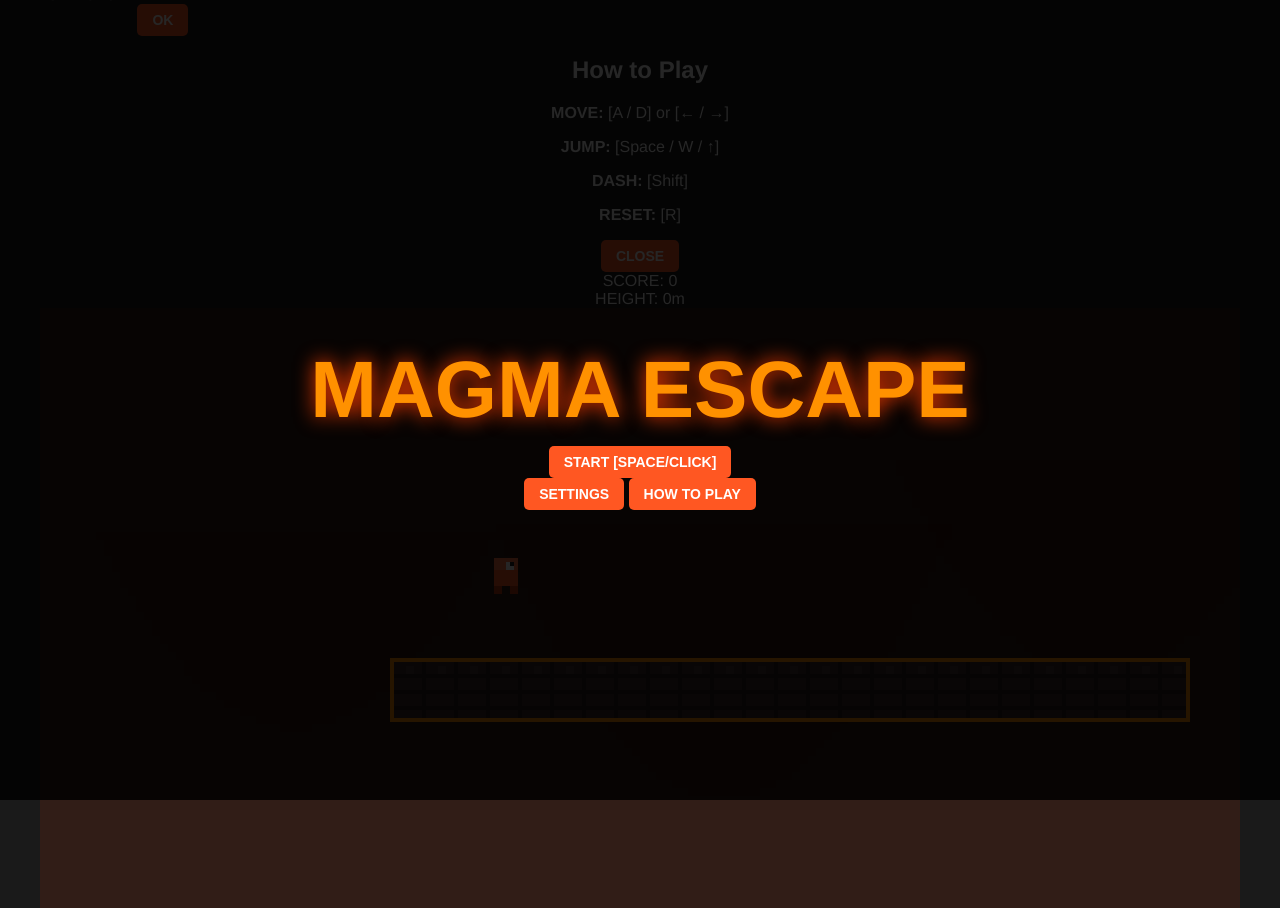
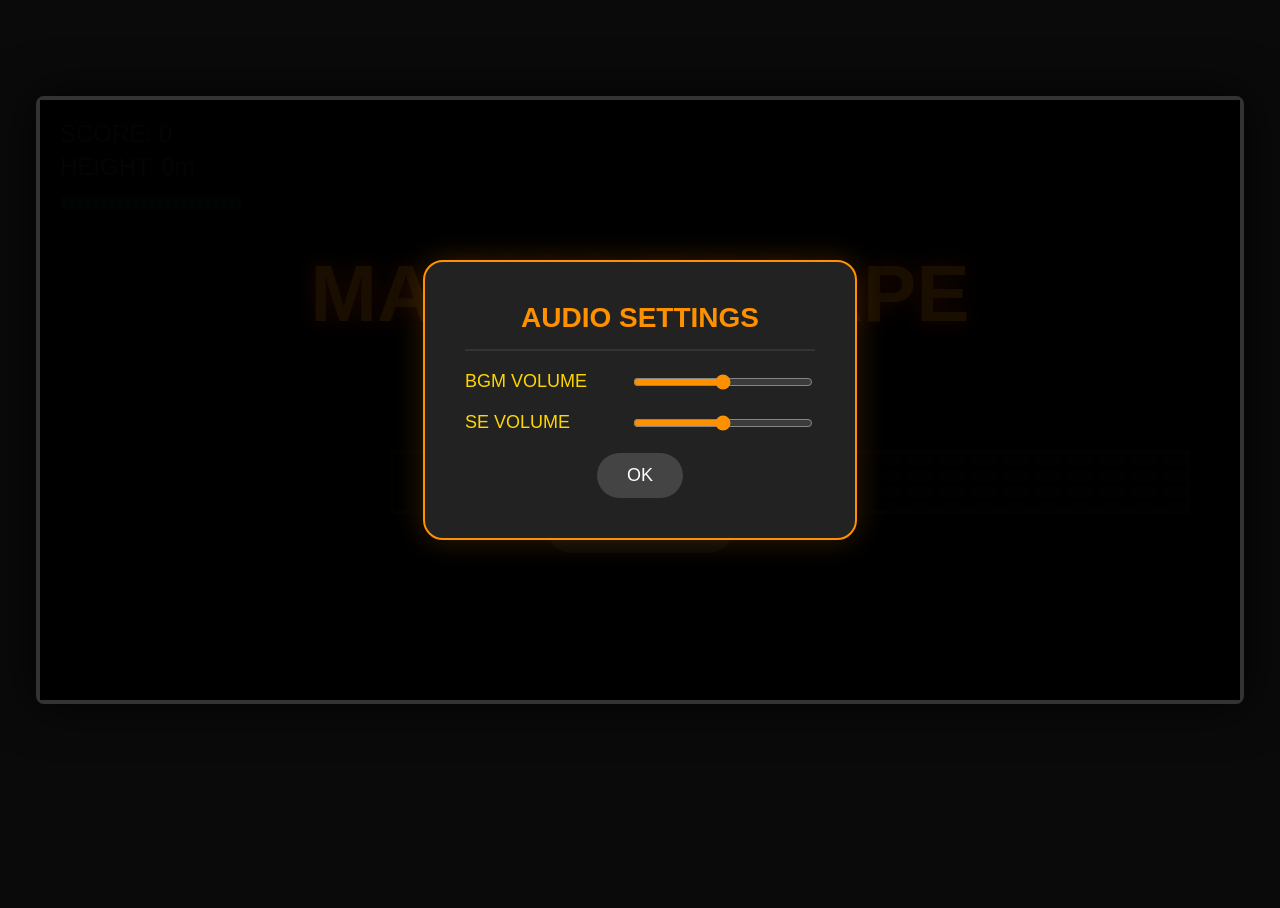
Before and after one commit to Tokumei0523/Magma-Escape, a plain HTML site: page index.html in a window 1280 px wide. Both pictures are taken after a click on the button "SETTINGS". After the commit the page ends 800 px from the top, so only its background shows below. Drawn offline with Linux system fonts and the light colour scheme; a web font is replaced by a local one.

Commit message:
Update style.css

```diff
--- a/style.css
+++ b/style.css
@@ -1,41 +1,32 @@
+/* --- ベーススタイル --- */
 body {
-    text-align: center; background-color: #1a1a1a; color: white; margin: 0;
-    font-family: 'Helvetica Neue', Arial, sans-serif;
-    display: flex; flex-direction: column; align-items: center; justify-content: center; height: 100vh;
+    margin: 0;
+    background: #0a0a0a;
+    color: white;
+    /* 全体にドットフォントを適用 */
+    font-family: 'DotGothic16', sans-serif;
+    overflow: hidden;
+    display: flex;
+    justify-content: center;
+    align-items: center;
+    height: 100vh;
 }
 
-.game-container {
-    position: relative; width: 800px; height: 400px; overflow: hidden;
-    border: 6px solid #333; border-radius: 15px;
-    background: linear-gradient(#0f2027, #203a43, #2c5364); /* 宇宙のようなグラデーション */
-    box-shadow: 0 20px 50px rgba(0,0,0,0.6);
+#game-container {
+    position: relative;
+    border: 4px solid #333;
+    border-radius: 8px;
+    box-shadow: 0 0 50px rgba(0, 0, 0, 0.8);
+    width: 1200px;
+    height: 600px;
 }
 
-canvas { display: block; background: transparent; }
-
-.ui-layer {
-    position: absolute; top: 15px; left: 20px; right: 20px;
-    display: flex; justify-content: space-between; align-items: center;
-    font-size: 18px; font-weight: 900; color: #fff;
-    text-shadow: 2px 2px 4px rgba(0,0,0,0.5); pointer-events: none; z-index: 10;
+canvas {
+    background: #1a1a1a;
+    display: block;
 }
 
-#dashStatus { color: #00ffcc; }
-
-button {
-    padding: 8px 15px; font-size: 14px; font-weight: bold; cursor: pointer;
-    background: #ff5722; color: white; border: none; border-radius: 5px;
-    pointer-events: auto; transition: 0.2s;
-}
-
-#msg {
-    position: absolute; top: 50%; left: 50%; transform: translate(-50%, -50%);
-    font-size: 64px; font-weight: bold; display: none; color: #ff3e3e; text-shadow: 4px 4px 0 #000; z-index: 20;
-}
-
-.controls { margin-top: 20px; padding: 10px 20px; background: #333; border-radius: 30px; font-size: 14px; color: #ccc; }
-
-/* style.css に追加 */
+/* --- タイトル画面 --- */
 #titleScreen {
     position: absolute;
     top: 0;
@@ -47,18 +38,173 @@
     flex-direction: column;
     justify-content: center;
     align-items: center;
-    z-index: 200; /* 全ての要素より手前に */
+    z-index: 200;
 }
 
 #titleScreen h1 {
+    color: #ff9100;
     font-size: 80px;
-    color: #ff9100;
+    margin: 0 0 20px 0;
     text-shadow: 0 0 20px #ff3d00;
-    margin-bottom: 10px;
+    text-transform: uppercase;
 }
 
-#titleScreen p {
+.btn-group {
+    margin-top: 30px;
+    display: flex;
+    flex-direction: column;
+    align-items: center;
+    gap: 15px;
+}
+
+/* --- モーダル (共通) --- */
+.modal {
+    position: absolute;
+    top: 0;
+    left: 0;
+    width: 100%;
+    height: 100%;
+    background: rgba(0, 0, 0, 0.9);
+    display: none; /* JSで flex に切り替えて表示 */
+    justify-content: center;
+    align-items: center;
+    z-index: 300;
+}
+
+.modal-content {
+    background: #222;
+    padding: 40px;
+    border: 2px solid #ff9100;
+    border-radius: 20px;
+    text-align: center;
+    min-width: 350px;
+    box-shadow: 0 0 30px rgba(255, 145, 0, 0.2);
+}
+
+.modal-content h2 {
+    color: #ff9100;
+    margin-top: 0;
+    font-size: 28px;
+    text-transform: uppercase;
+    border-bottom: 2px solid #333;
+    padding-bottom: 15px;
+    margin-bottom: 20px;
+}
+
+/* --- 設定と操作ガイド --- */
+.volume-control {
+    display: flex;
+    justify-content: space-between;
+    align-items: center;
+    font-size: 18px;
+    color: #ffd700;
+    gap: 30px;
+    margin: 20px 0;
+}
+
+.volume-control input[type="range"] {
+    width: 180px;
+    cursor: pointer;
+    accent-color: #ff9100;
+}
+
+.controls-guide {
+    text-align: left;
+    display: inline-block;
+    margin-bottom: 25px;
+}
+
+.controls-guide p {
+    margin: 15px 0;
     font-size: 20px;
-    color: #fff;
-    margin-bottom: 40px;
+    color: #eee;
 }
+
+.controls-guide b {
+    color: #ff9100;
+    margin-right: 10px;
+}
+
+/* --- ボタンデザイン --- */
+button {
+    pointer-events: auto;
+    padding: 15px 50px;
+    font-size: 24px;
+    font-weight: none;
+    cursor: pointer;
+    background: #ff1744;
+    color: white;
+    border: none;
+    border-radius: 50px;
+    transition: all 0.2s;
+    box-shadow: 0 4px 15px rgba(255, 23, 68, 0.4);
+    text-transform: uppercase;
+    font-family: 'DotGothic16', sans-serif;
+}
+
+button:hover {
+    background: #ff5252;
+    transform: scale(1.05);
+}
+
+.sub-btn {
+    background: #444;
+    font-size: 18px;
+    padding: 12px 30px;
+    box-shadow: none;
+}
+
+.sub-btn:hover {
+    background: #666;
+}
+
+/* --- ゲーム中のUI --- */
+.ui {
+    position: absolute;
+    top: 20px;
+    left: 20px;
+    pointer-events: none;
+    text-shadow: 2px 2px 4px rgba(0, 0, 0, 0.8);
+    z-index: 10;
+}
+
+.stats {
+    font-size: 24px;
+    font-weight: none;
+    margin-bottom: 5px;
+}
+
+.dash-wrapper {
+    margin-top: 15px;
+}
+
+#dashContainer {
+    width: 180px;
+    height: 12px;
+    background: rgba(255, 255, 255, 0.1);
+    border-radius: 6px;
+    overflow: hidden;
+    border: 1px solid rgba(255, 255, 255, 0.2);
+}
+
+#dashBar {
+    width: 100%;
+    height: 100%;
+    background: #00ffcc;
+    box-shadow: 0 0 15px #00ffcc;
+}
+
+/* --- ゲームオーバー表示 --- */
+#msg {
+    position: absolute;
+    top: 50%;
+    left: 50%;
+    transform: translate(-50%, -50%);
+    text-align: center;
+    display: none;
+    background: rgba(0, 0, 0, 0.9);
+    padding: 50px;
+    border-radius: 20px;
+    border: 3px solid #ff1744;
+    z-index: 100;
+}
```
